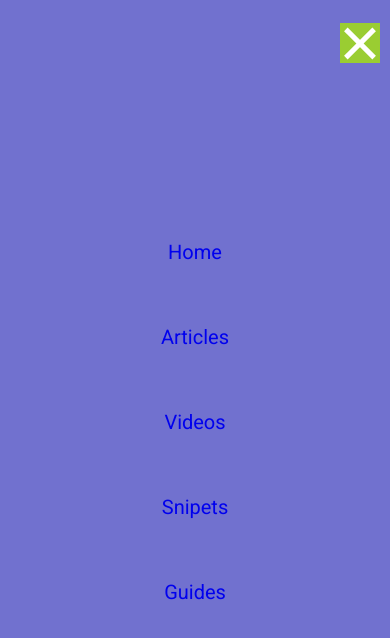
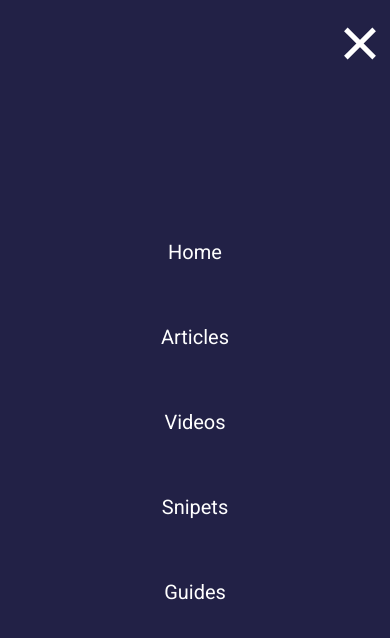
Before and after one commit to Tony96Sosa/Responsive-Animated-Navbar, a plain HTML site: page docs/index.html in a window 390 px wide. Both pictures are taken after a click on the element 360 px from the left and 42 px from the top of the page. Drawn offline with nearby package versions, Linux system fonts and the light colour scheme.

Commit message:
responsive

```diff
--- a/docs/style.css
+++ b/docs/style.css
@@ -9,24 +9,22 @@ body{
     font-family: 'Roboto', sans-serif;
     font-size: 10px;
     box-sizing: border-box;
-    /* background-color: #06051e; */
-    background-color: teal;
-    /* width: 100%; */
-    /* height: 100vh; */
+    background-color: #06051e;
+    /* background-color: teal; */
 }
 header{
-    /* background-color: #222146; */
+    background-color: #222146;
     width: 100%;
 }
 .container{
+    /* background-color: tomato; */
     width: 100%;
     max-width: 1200px;
-    background-color: tomato;
     margin: 0 auto;
     padding: 0 10px;
 }
 nav{
-    background-color: yellow;
+    /* background-color: yellow; */
     width: 100%;
     height: 85px;
     display: flex;
@@ -52,8 +50,7 @@ nav{
 .nav-link{
     display: block;
     text-decoration: none;
-    /* margin: 0 30px; */
-    /* color: #fff; */
+    color: #fff;
     padding: 0 30px;
     font-size: 20px;
     transform: scale(0);
@@ -85,12 +82,11 @@ nav{
 /* ------------------Hamburguer Menu------------------- */
 
 .hamburguer{
-    background-color: yellowgreen;
+    /* background-color: yellowgreen; */
     width: 40px;
     height: 40px;
     position: relative;
     cursor: pointer;
-    /* line-height: 80px; */
     z-index: 1500;
 }
 .line{
@@ -182,8 +178,7 @@ nav{
         flex-direction: column;
         align-items: center;
         justify-content: center;
-        background-color: rgb(113, 113, 207);
-        color: #fff;
+        background-color: #222146;
         position: fixed;
         left: 0;
         bottom: -100vh;
```
